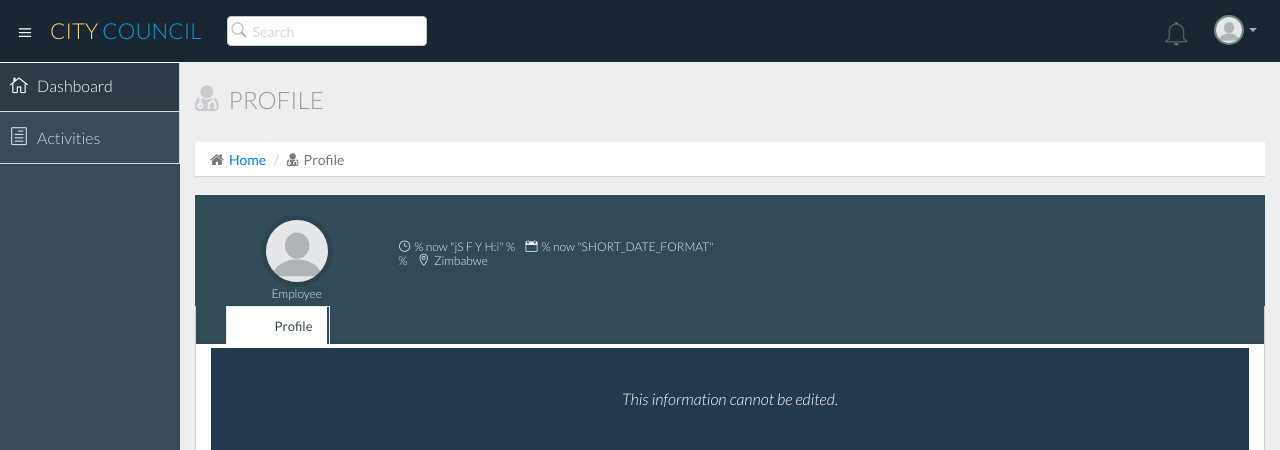
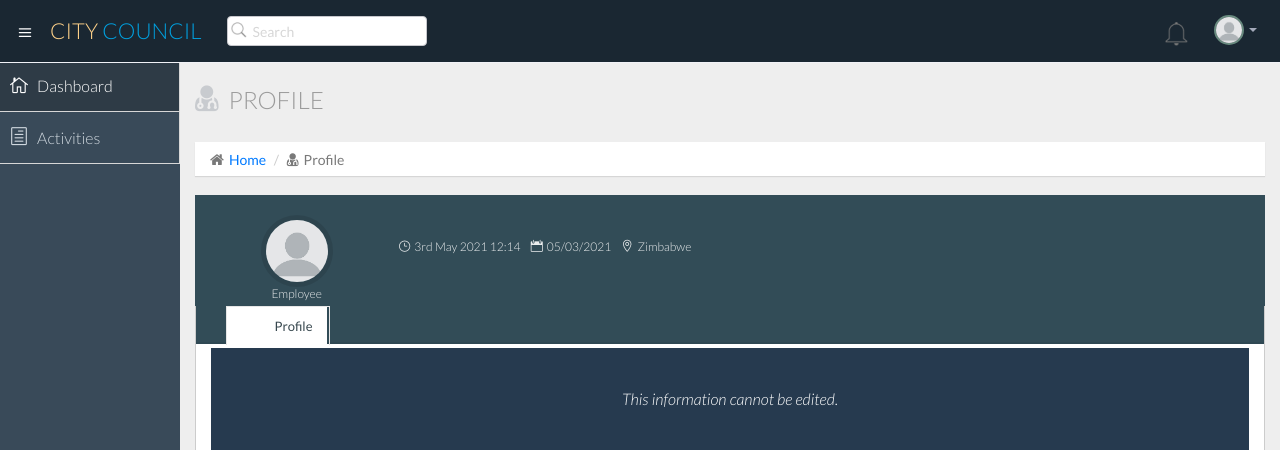
Before and after one commit to shumbaashley/city-council, a Django app: page /profile in a window 1280 px wide. Shown: the top 450 px of the page. Run offline with Django 3.2, Linux system fonts and the light colour scheme.

Commit message:
current date and time

```diff
--- a/council/templates/council/profile.html
+++ b/council/templates/council/profile.html
@@ -39,8 +39,8 @@
                   <p>{{user.email}}</p>
                   <!-- <p><i class="fa fa-twitter">jenifertweet</i></p> -->
                   <h6>
-                                    <span><i class="icon_clock_alt"></i>% now "jS F Y H:i" %</span>
-                                    <span><i class="icon_calendar"></i>% now "SHORT_DATE_FORMAT" %</span>
+                                    <span><i class="icon_clock_alt"></i>{% now "jS F Y H:i" %}</span>
+                                    <span><i class="icon_calendar"></i>{% now "SHORT_DATE_FORMAT" %}</span>
                                     <span><i class="icon_pin_alt"></i>Zimbabwe</span>
                                 </h6>
                 </div>
```
